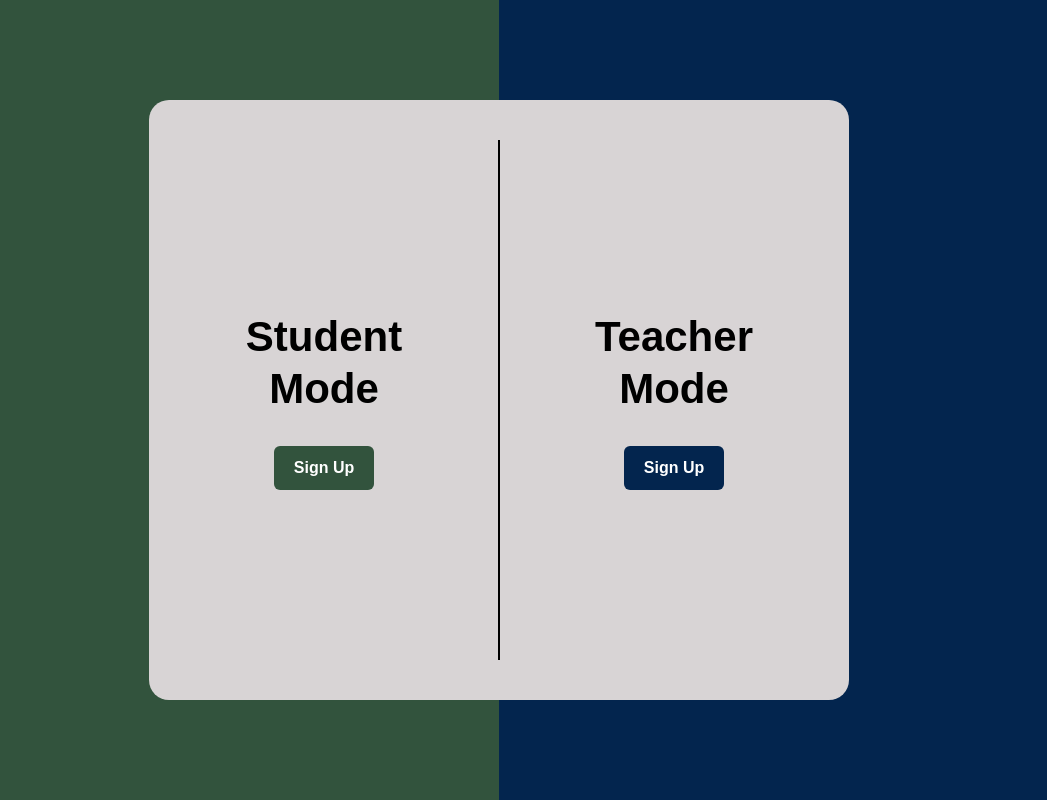
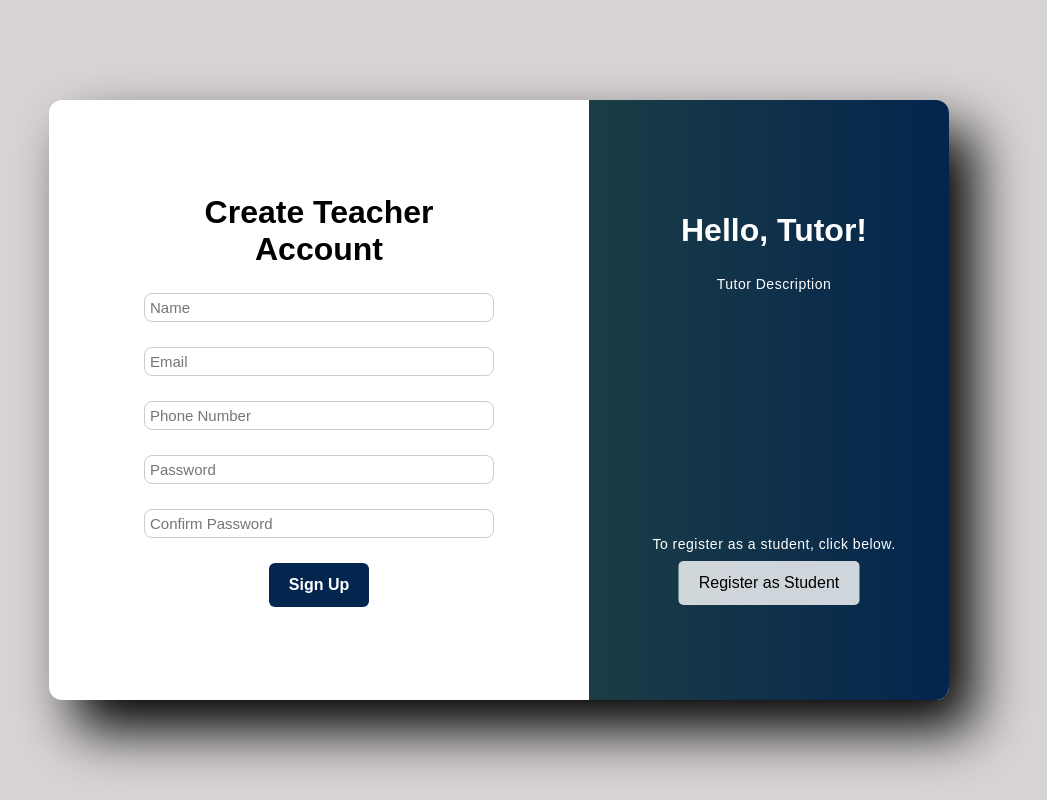
Before and after one commit to TM-1-3/Learn2Day, a PHP site: page /register_page.html in a window 1280 px wide. Shown: the whole page, without its empty margins (141-1188 px from the left). Run offline with PHP 8.4, Linux system fonts and the light colour scheme.

Commit message:
register animations

```diff
--- a/src/index.html
+++ b/src/index.html
@@ -4,7 +4,7 @@
     <meta charset="UTF-8">
     <title>Learn2Day</title>
     <meta name="viewport" content="width=device-width, initial-scale=1.0">
-    <link rel="stylesheet" href="style.css">
+    <link rel="stylesheet" href="index_style.css">
     <link rel="stylesheet" href="https://fonts.googleapis.com/css2?family=Material+Symbols+Outlined" />
     <script src="https://unpkg.com/react@18/umd/react.development.js" crossorigin></script>
     <script src="https://unpkg.com/react-dom@18/umd/react-dom.development.js" crossorigin></script>
@@ -99,6 +99,6 @@
         </script>
     </div>
 
-    <script src="script1.js"></script>
+    <script src="index_script.js"></script>
 </body>
 </html>
--- a/src/index.php
+++ b/src/index.php
@@ -13,7 +13,7 @@ $tutors = getTutors($db);
     <meta charset="UTF-8">
     <title>Learn2Day</title>
     <meta name="viewport" content="width=device-width, initial-scale=1.0">
-    <link rel="stylesheet" href="style.css">
+    <link rel="stylesheet" href="index_style.css">
     <link rel="stylesheet" href="https://fonts.googleapis.com/css2?family=Material+Symbols+Outlined" />
     <script src="https://unpkg.com/react@18/umd/react.development.js" crossorigin></script>
     <script src="https://unpkg.com/react-dom@18/umd/react-dom.development.js" crossorigin></script>
@@ -119,6 +119,6 @@ $tutors = getTutors($db);
             );
         </script>
     </div>
-    <script src="script.js"></script>
+    <script src="index_script.js"></script>
 </body>
 </html>
--- a/src/register_page.html
+++ b/src/register_page.html
@@ -2,21 +2,58 @@
 <html lang="en">
 <head>
     <meta charset="UTF-8">
-    <title>Register</title>
+    <title>Registration</title>
     <meta name="viewport" content="width=device-width, initial-scale=1.0">
-    <link rel="stylesheet" href="style2.css">
+    <link rel="stylesheet" href="register_style.css">
 </head>
 <body>
-    <div class="register">
-        <div class="student">
-            Student<br>Mode
-            <a href='student_register.html'><button class="S_signUp"> Sign Up </button></a>
+    <div class="container" id="container">
+        <div class="teacher-container Tsign-up-container">
+            <form action="#">
+                <h1>Create Teacher Account</h1>
+                <div class="user"><input type="text" placeholder="Name" required /></div>
+                <div class="email"><input type="email" placeholder="Email" required /></div>
+                <div class="phone-number"><input type="tel" placeholder="Phone Number" /></div>
+                <div class="password"><input type="password" placeholder="Password" required /></div>
+                <div class="confirm-password"><input type="password" placeholder="Confirm Password" required /></div>
+                <button type="submit" class="T_signUp">Sign Up</button>
+            </form>
         </div>
-        <div class="vl"></div>
-        <div class="teacher">
-            Teacher<br>Mode
-            <a href='teacher_register.html'><button class="T_signUp"> Sign Up </button></a>
+
+        <div class="student-container Ssign-up-container">
+            <form action="#">
+                <h1>Create Student Account</h1>
+                <div class="user"><input type="text" placeholder="Name" required /></div>
+                <div class="email"><input type="email" placeholder="Email" required /></div>
+                <div class="phone-number"><input type="tel" placeholder="Phone Number" /></div>
+                <div class="password"><input type="password" placeholder="Password" required /></div>
+                <div class="confirm-password"><input type="password" placeholder="Confirm Password" required /></div>
+                <button type="submit" class="S_signUp">Sign Up</button>
+            </form>
+        </div>
+
+        <div class="overlay-container" id="overlayCon">
+            <div class="overlay">
+                <div class="overlay-panel overlay-left">
+                    <h1>Hello, Student!</h1>
+                    <p>Student Description</p>
+                    <p></p>
+                    <p></p>
+                    <p></p>
+                    <p>To register as a tutor, click below.</p>
+                </div>
+                <div class="overlay-panel overlay-right">
+                    <h1>Hello, Tutor!</h1>
+                    <p>Tutor Description</p>
+                    <p></p>
+                    <p></p>
+                    <p></p>
+                    <p>To register as a student, click below.</p>
+                </div>
+            </div>
+            <button class="overlay-button" id="overlayBtn">Register as Student</button>
         </div>
     </div>
+    <script src="register_script.js"></script>
 </body>
 </html>
--- /dev/null
+++ b/src/register_script.js
@@ -0,0 +1,14 @@
+const container = document.getElementById('container');
+const overlayBtn = document.getElementById('overlayBtn');
+
+overlayBtn.addEventListener('click', () => {
+    container.classList.toggle('right-panel-active');
+
+    overlayBtn.textContent = container.classList.contains('right-panel-active')
+        ? 'Register as Tutor'
+        : 'Register as Student';
+
+    overlayBtn.style.color =  container.classList.contains('right-panel-active')
+        ? '#32533D'
+        : '#03254E';
+});
--- /dev/null
+++ b/src/register_style.css
@@ -0,0 +1,261 @@
+* {
+    padding: 0;
+    margin: 0;
+    box-sizing: border-box;
+}
+
+body {
+    height: 100vh;
+    background: #D8D4D5;
+    display: grid;
+    place-content: center;
+    font-family: Arial, sans-serif;
+}
+
+.container {
+    position: relative;
+    width: 900px;
+    height: 600px;
+    background-color: #FFF;
+    box-shadow: 25px 30px 55px #000;
+    border-radius: 13px;
+    overflow: hidden;
+}
+
+.form-container {
+    position: absolute;
+    width: 60%;
+    height: 100%;
+    transition: all 0.6s ease-in-out;
+}
+
+.Ssign-up-container {
+    z-index: 3;
+}
+
+.Tsign-up-container {
+    opacity: 0;
+    z-index: 1;
+}
+
+form {
+    height: 100%;
+    display: flex;
+    flex-direction: column;
+    align-items: center;
+    justify-content: center;
+    padding: 50px;
+}
+
+h1 {
+    color: #000;
+}
+
+.user,
+.email,
+.phone-number,
+.password,
+.confirm-password {
+    display: flex;
+    align-items: center;
+    background-color: white;
+    width: 350px;
+    padding: 5px;
+    border: 1px solid #ccc;
+    border-radius: 8px;
+    margin-top: 25px;
+}
+
+.user input,
+.email input,
+.phone-number input,
+.password input,
+.confirm-password input {
+    border: none;
+    outline: none;
+    font-size: 15px;
+    width: 100%;
+}
+
+p {
+    font-size: 14px;
+    font-weight: 300;
+    line-height: 20px;
+    letter-spacing: 0.5px;
+    margin: 25px 0 35px;
+}
+
+.S_signUp,
+.T_signUp {
+    border: none;
+    border-radius: 6px;
+    color: white;
+    font-weight: 550;
+    font-size: 16px;
+    padding: 13px 20px;
+    margin-top: 25px;
+    cursor: pointer;
+}
+
+.S_signUp {
+    background-color: #32533D;
+}
+
+.T_signUp {
+    background-color: #03254E;
+}
+
+.overlay-button {
+    position: absolute;
+    bottom: 95px;
+    right: 50%;
+    transform: translateX(50%);
+    z-index: 6;
+    padding: 13px 20px;
+    width: 181px;
+    font-size: 16px;
+    background-color: #ffffffcc;
+    border: none;
+    cursor: pointer;
+    border-radius: 5px;
+}
+
+.overlay-button:hover {
+    background-color: #ffffff;
+}
+
+.student-container,
+.teacher-container {
+    position: absolute;
+    top: 0;
+    width: 60%;
+    height: 100%;
+    padding: 0 50px;
+    text-align: center;
+    display: flex;
+    flex-direction: column;
+    justify-content: center;
+    align-items: center;
+    transition: all 0.6s ease-in-out;
+}
+
+.student {
+    display: flex;
+    flex-direction: column;
+    align-items: center;
+}
+
+.overlay-container {
+    position: absolute;
+    top: 0;
+    left: 60%;
+    width: 40%;
+    height: 100%;
+    overflow: hidden;
+    transition: transform 0.6s ease-in-out;
+    z-index: 9;
+}
+
+.overlay {
+    position: relative;
+    background: linear-gradient(to right, #32533D 22%, #03254E);
+    color: #FFF;
+    left: -150%;
+    height: 100%;
+    width: 250%;
+    transition: transform 0.6s ease-in-out;
+}
+
+.overlay-panel {
+    position: absolute;
+    height: 100%;
+    width: 350px;
+    padding: 0 40px;
+    text-align: center;
+    display: flex;
+    flex-direction: column;
+    justify-content: center;
+    align-items: center;
+    transition: 0.6s ease-in-out;
+}
+
+.overlay-panel h1 {
+    color: #FFF;
+}
+
+.overlay-left {
+    right: 60%;
+    transform: translateX(-10%);
+}
+
+.overlay-right {
+    right: 0;
+    transform: translateX(0%);
+}
+
+.right-panel-active .overlay-container {
+    transform: translate(-150%);
+}
+
+.right-panel-active .overlay {
+    transform: translate(50%);
+}
+
+.right-panel-active .overlay-left {
+    transform: translate(25%);
+}
+
+.right-panel-active .overlay-right {
+    transform: translate(35%);
+}
+
+.right-panel-active .Tsign-up-container {
+    transform: translate(20%);
+    opacity: 0;
+}
+
+.right-panel-active .Ssign-up-container {
+    transform: translate(66.7%);
+    opacity: 1;
+    z-index: 5;
+    animation: show 0.6s;
+}
+
+.container:not(.right-panel-active) .Tsign-up-container {
+    transform: translate(0%);
+    opacity: 1;
+    z-index: 5;
+    animation: show 0.6s;
+}
+
+.container:not(.right-panel-active) .Ssign-up-container {
+    transform: translate(20%);
+    opacity: 0;
+}
+
+@keyframes show {
+    0%, 50% {
+        opacity: 0;
+        z-index: 1;
+    }
+    50.1%, 100% {
+        opacity: 1;
+        z-index: 5;
+    }
+}
+
+.btnScaled {
+    animation: scaleBtn 0.6s;
+}
+
+@keyframes scaleBtn {
+    0% {
+        width: 143.67px;
+    }
+    50% {
+        width: 250px;
+    }
+    100% {
+        width: 143.67px;
+    }
+}
--- a/src/style2.css
+++ /dev/null
@@ -1,73 +0,0 @@
-body {
-    background: linear-gradient(to right , #32533D 50%, #03254E 50%);
-    display: flex;
-    justify-content: center;
-    align-items: center;
-    height: 100vh;
-    margin: 0;
-}
-
-.register {
-    font-family: Arial, sans-serif;
-    font-weight: 900;
-    font-size: 42px;
-    line-height: 1.25;
-    background-color: #D8D4D5;
-    height: 600px;
-    width: 700px;
-    border-radius: 20px;
-    display: flex;
-    justify-content: center;
-    align-items: center;
-    position: relative;
-    text-align: center;
-}
-
-.student {
-    flex: 1;
-    display: flex;
-    flex-direction: column;
-    align-items: center;
-}
-
-.S_signUp {
-    background-color: #32533D;
-    border: none;
-    border-radius: 6px;
-    color: white;
-    font-weight: 550;
-    font-size: 16px;
-    padding: 13px 20px;
-    margin-top: 30px;
-    cursor: pointer;
-}
-
-
-.vl {
-    border-left: 2px solid black;
-    height: 520px;
-    position: absolute;
-    left: 50%;
-    top: 40px;
-    bottom: 40px;
-    margin-left: -1px;
-}
-
-.teacher {
-    flex: 1;
-    display: flex;
-    flex-direction: column;
-    align-items: center;
-}
-
-.T_signUp {
-    background-color: #03254E;
-    border: none;
-    border-radius: 6px;
-    color: white;
-    font-weight: 550;
-    font-size: 16px;
-    padding: 13px 20px;
-    margin-top: 30px;
-    cursor: pointer;
-}
```
Also changed, not shown: src/student_register.html (deleted, +0 -32 lines), src/styleM.css (deleted, +0 -89 lines), src/teacher_register.html (deleted, +0 -32 lines), src/index_script.js (renamed from src/script1.js), src/index_style.css (renamed from src/style.css).
